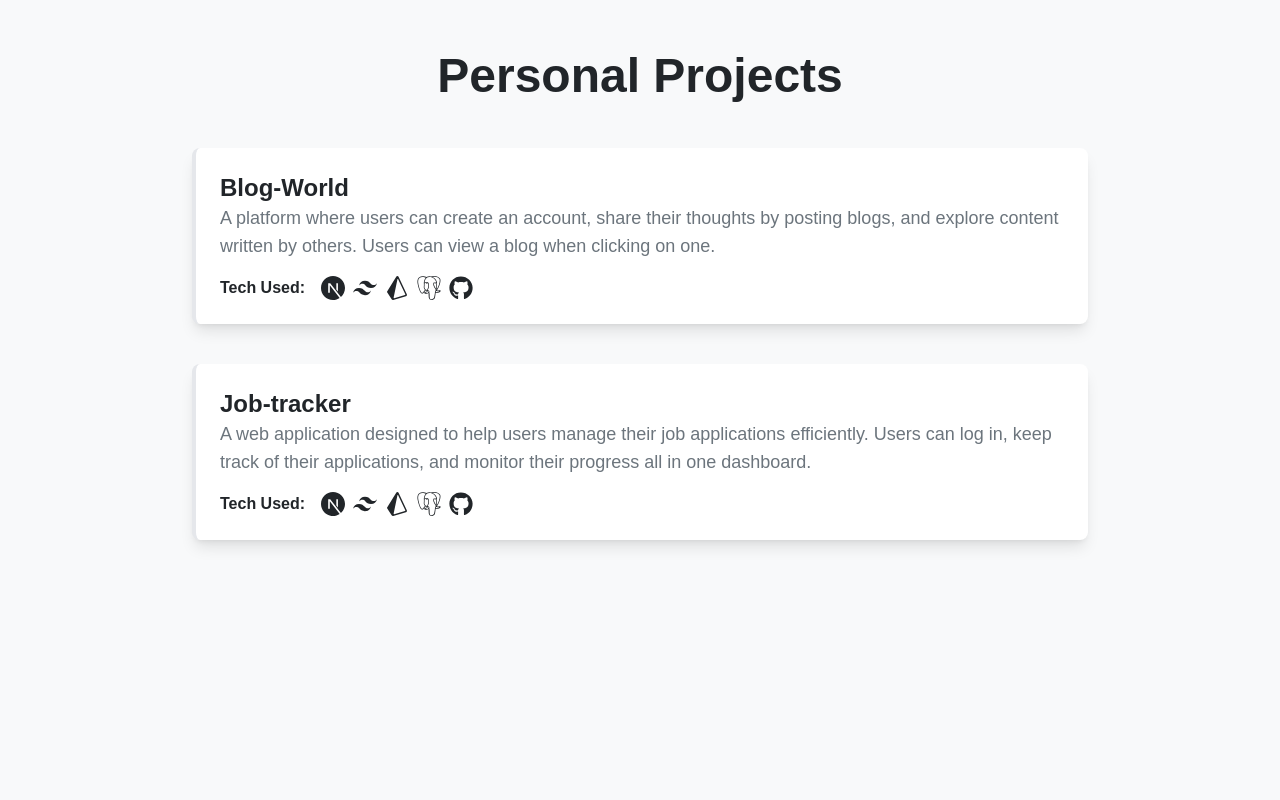
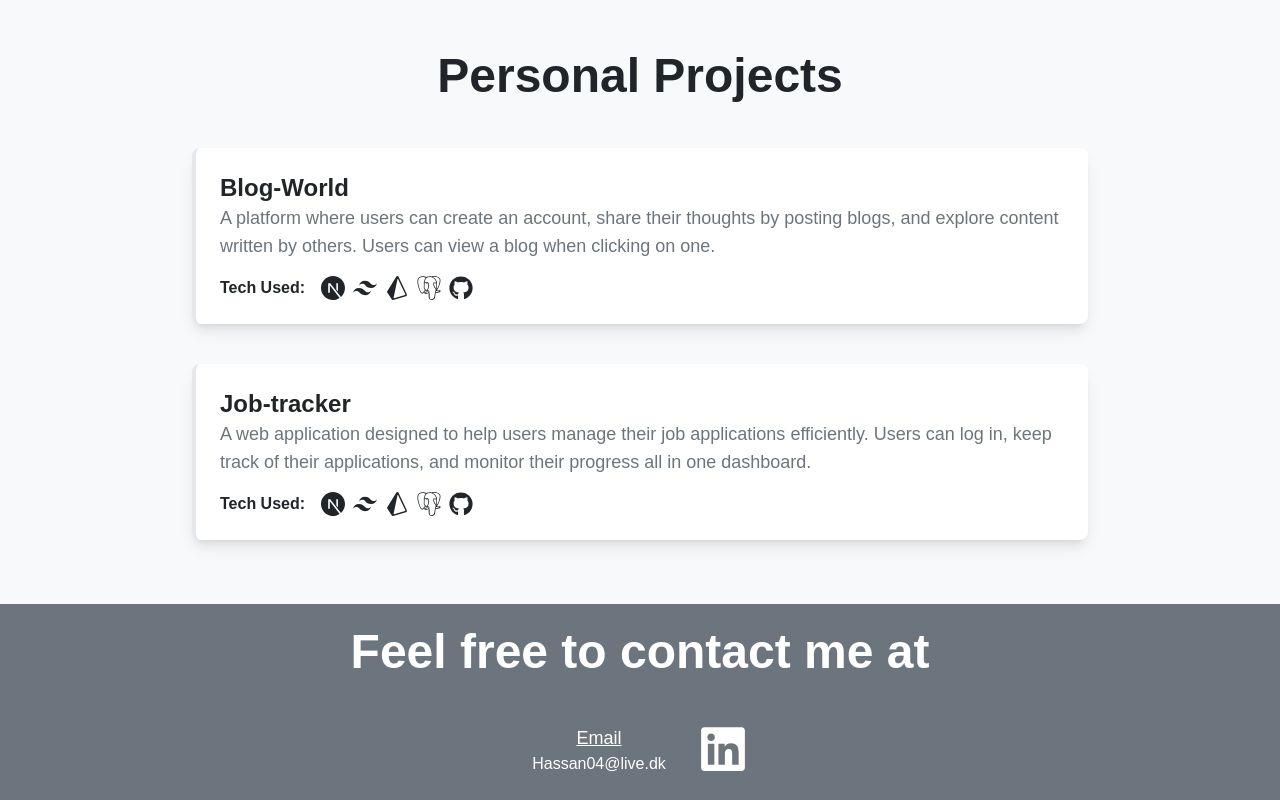
Before and after one commit to weasy1as/weasy1as.github.io, a Next.js app: page / in a window 1280 px wide. Shown: the part 2284-3084 px from the top of the page. Before the commit the page ends 2888 px from the top, so only its background shows below. Built offline with nearby package versions, Linux system fonts and the light colour scheme.

Commit message:
added footer

```diff
--- a/src/app/layout.tsx
+++ b/src/app/layout.tsx
@@ -2,6 +2,7 @@ import type { Metadata } from "next";
 import { Geist, Geist_Mono } from "next/font/google";
 import "./globals.css";
 import Navbar from "@/components/Navbar";
+import Footer from "@/components/Footer";
 
 const geistSans = Geist({
   variable: "--font-geist-sans",
@@ -30,6 +31,7 @@ export default function RootLayout({
       >
         <Navbar />
         {children}
+        <Footer />
       </body>
     </html>
   );
--- /dev/null
+++ b/src/components/Footer.tsx
@@ -0,0 +1,31 @@
+import React from "react";
+import { FaLinkedin } from "react-icons/fa";
+
+const Footer = () => {
+  return (
+    <div className="bg-[rgb(108,117,125)] w-full flex flex-col justify-center items-center p-6">
+      <h1 className="text-3xl md:text-4xl text-white xl:text-5xl text-center md:text-start font-bold mb-12">
+        Feel free to contact me at
+      </h1>
+
+      <div className="flex justify-center gap-8">
+        <div>
+          <h2 className="text-lg text-center text-white underline">Email</h2>
+          <a className="text-white" href="mailto:Hassan04@live.dk">
+            Hassan04@live.dk
+          </a>
+        </div>
+
+        <a
+          className=" text-white hover:text-accent transition-transform transform hover:scale-110"
+          href="https://www.linkedin.com/in/hassan-abdulahi-80125529a"
+          aria-label="LinkedIn"
+        >
+          <FaLinkedin size={50} />
+        </a>
+      </div>
+    </div>
+  );
+};
+
+export default Footer;
```
